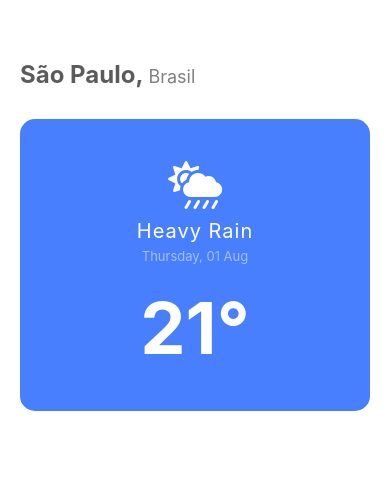
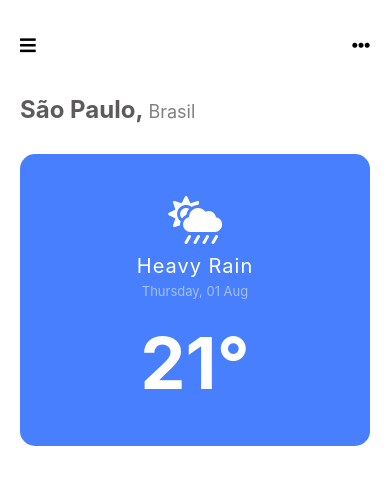
Before and after one commit to jaovitu/weather-forecast, a React Native app: screen / in a window 390 px wide. Shown: the top 484 px of the page. Built offline with nearby package versions, Linux system fonts and the light colour scheme.

Commit message:
Adicionando barra superior

```diff
--- /dev/null
+++ b/src/components/TopBar/index.js
@@ -0,0 +1,25 @@
+import { StyleSheet, TouchableOpacity, View } from "react-native";
+import FontAwesome5 from '@expo/vector-icons/FontAwesome5';
+
+export default function TopBar() {
+  const styles = StyleSheet.create({
+    topBarContainer: {
+      display: 'flex',
+      flexDirection: 'row',
+      justifyContent: 'space-between',
+      marginTop: 15,
+    }
+  });
+
+  return (
+    <View style={styles.topBarContainer} >
+      <TouchableOpacity>
+        <FontAwesome5 name="bars" size={18} color='#000' />
+      </TouchableOpacity>
+
+      <TouchableOpacity>
+        <FontAwesome5 name="ellipsis-h" size={18} color='#000' />
+      </TouchableOpacity>
+    </View>
+  );
+}
--- a/src/pages/Home.js
+++ b/src/pages/Home.js
@@ -1,5 +1,6 @@
 import { StyleSheet, View } from "react-native";
 
+import TopBar from "../components/TopBar/index";
 import GlobalContainer from '../components/GlobalContainer/index';
 import HeaderTitle from '../components/HeaderTitle/index';
 import MainWeatherBox from "../components/MainWeatherBox/index";
@@ -14,6 +15,8 @@ export default function Home() {
 
     return (
       <GlobalContainer isHomePage >
+        <TopBar />
+
         <View style={styles.header} >
           <HeaderTitle city='São Paulo' country='Brasil' isHomePage />
         </View>
```
